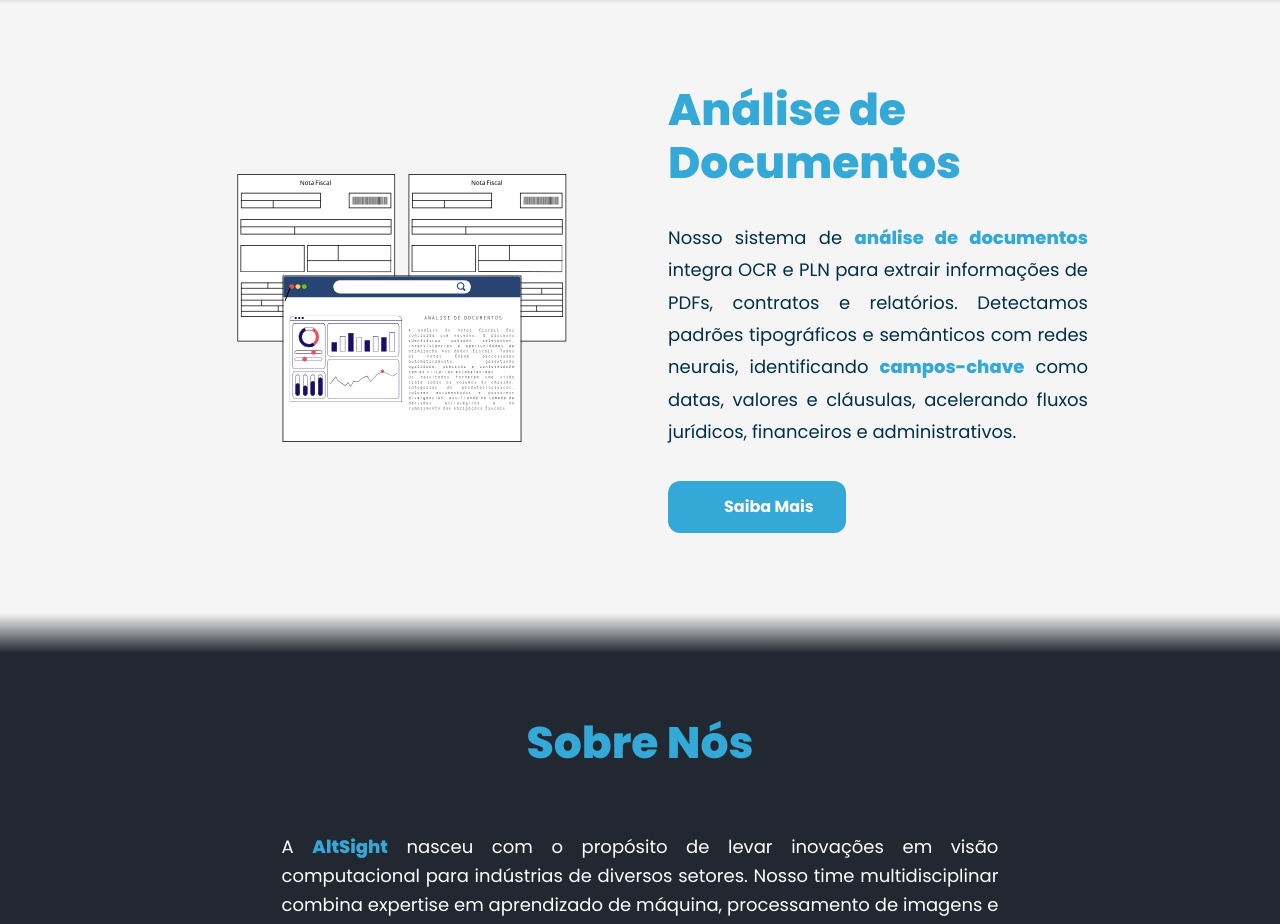
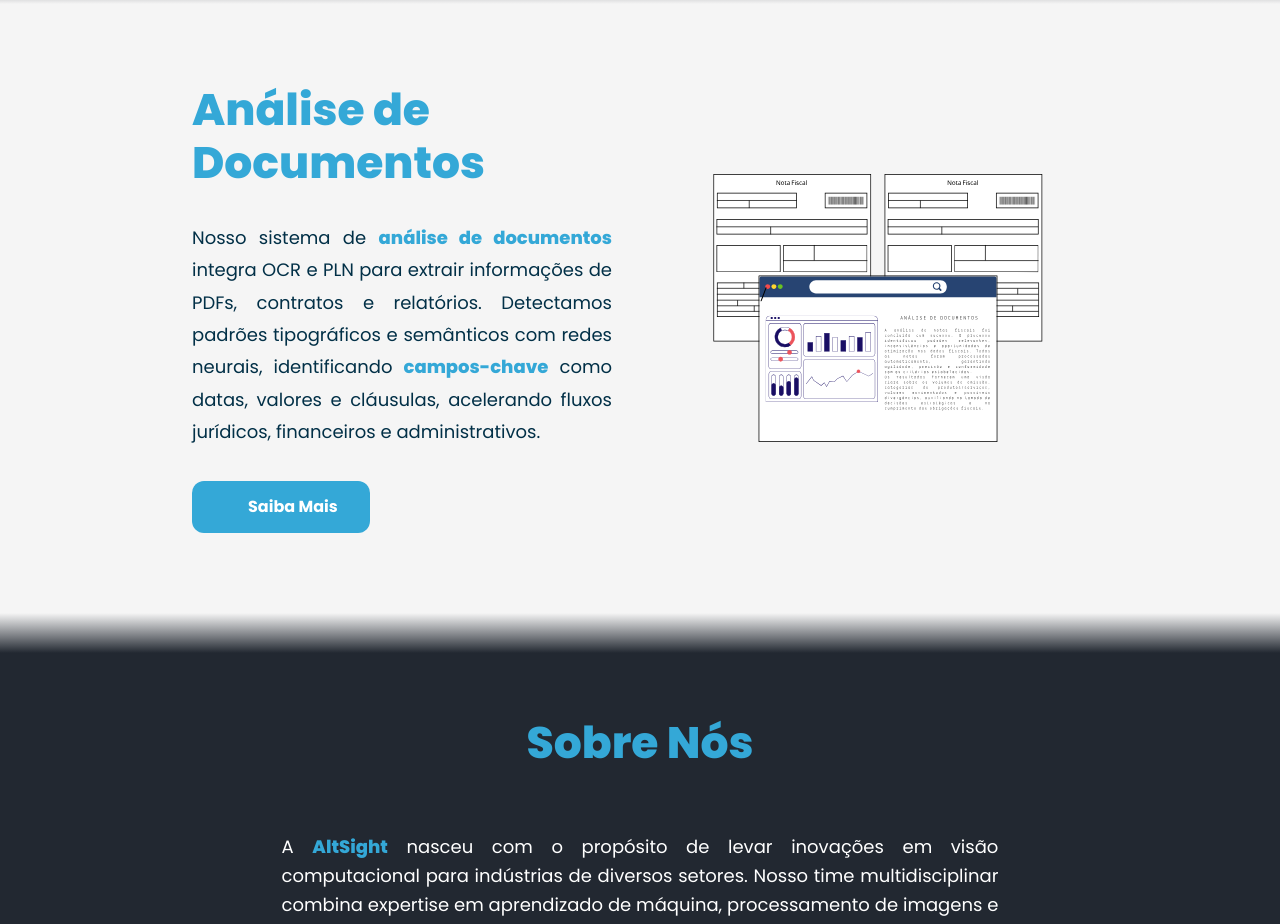
Before and after one commit to AltSight-Vision/altsight, a React (Vite) app in the folder frontend/: page / in a window 1280 px wide. Shown: the part 1800-2724 px from the top of the page. Built offline with nearby package versions, Linux system fonts and the light colour scheme; some icons are missing.

Commit message:
Reorder animated SVG in DocAnalisysSection layout
Moved the animated SVG from above the text and button section to below it in the DocAnalisysSection component. This improves the visual flow and aligns the layout with the intended design.

```diff
--- a/frontend/src/components/DocAnalisysSection.tsx
+++ b/frontend/src/components/DocAnalisysSection.tsx
@@ -70,24 +70,6 @@ const DocAnalisysSection: FC<DocAnalisysSectionProps> = ({
           color: theme.palette.text.primary,
         }}
       >
-        {/* SVG animado */}
-        <motion.div
-          initial="hidden"
-          animate="visible"
-          variants={imgVariants}
-          style={{ flex: 1, display: "flex", justifyContent: "center" }}
-        >
-          <Box
-            component="img"
-            src={sectionSvg}
-            alt="Fluxo de análise de documento"
-            sx={{
-              width: { xs: "80vw", sm: 180, md: 280, lg: 360 },
-              height: "auto",
-            }}
-          />
-        </motion.div>
-
         {/* Texto + botão */}
         <motion.div
           initial="hidden"
@@ -119,9 +101,9 @@ const DocAnalisysSection: FC<DocAnalisysSectionProps> = ({
               Nosso sistema de <strong>análise de documentos</strong> integra
               OCR e PLN para extrair informações de PDFs, contratos e
               relatórios. Detectamos padrões tipográficos e semânticos com redes
-              neurais, identificando <strong>campos-chave</strong> {" "}
-              como datas, valores e cláusulas, acelerando fluxos jurídicos,
-              financeiros e administrativos.
+              neurais, identificando <strong>campos-chave</strong> como datas,
+              valores e cláusulas, acelerando fluxos jurídicos, financeiros e
+              administrativos.
             </Typography>
             <Button
               component={NavLink}
@@ -146,6 +128,23 @@ const DocAnalisysSection: FC<DocAnalisysSectionProps> = ({
             </Button>
           </Box>
         </motion.div>
+        {/* SVG animado */}
+        <motion.div
+          initial="hidden"
+          animate="visible"
+          variants={imgVariants}
+          style={{ flex: 1, display: "flex", justifyContent: "center" }}
+        >
+          <Box
+            component="img"
+            src={sectionSvg}
+            alt="Fluxo de análise de documento"
+            sx={{
+              width: { xs: "80vw", sm: 180, md: 280, lg: 360 },
+              height: "auto",
+            }}
+          />
+        </motion.div>
       </Box>
     </Box>
   );
```
